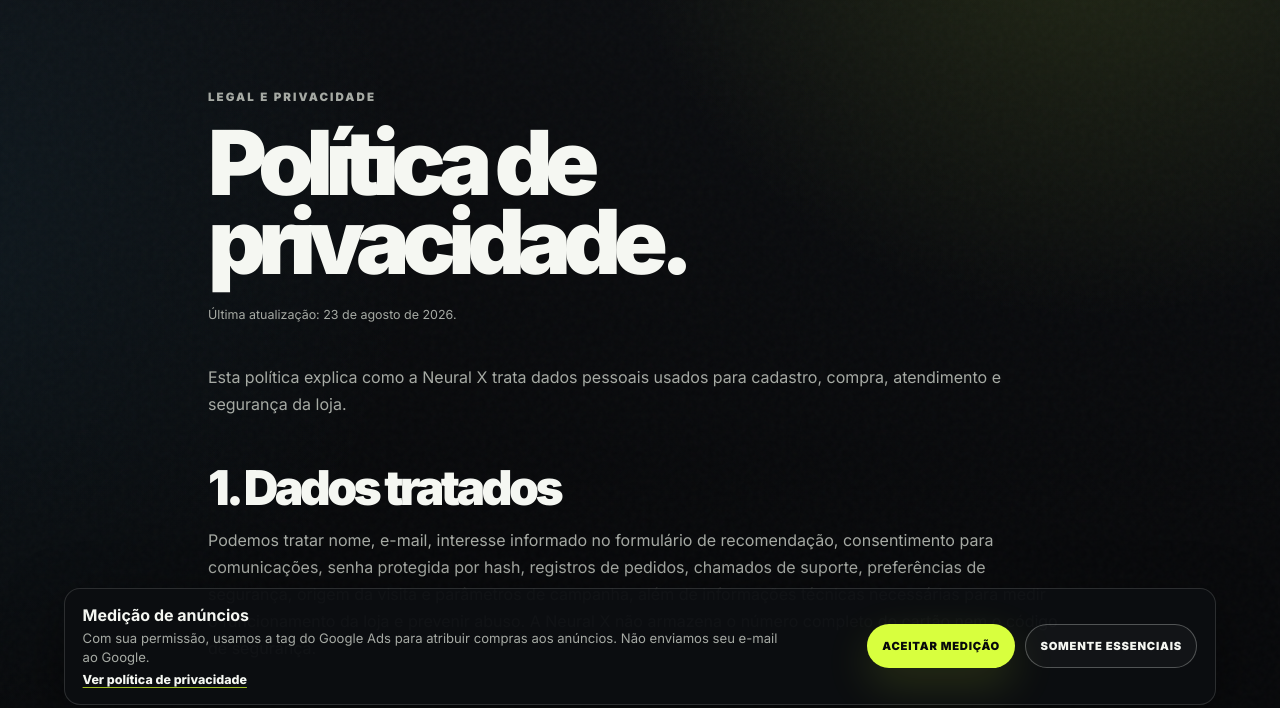
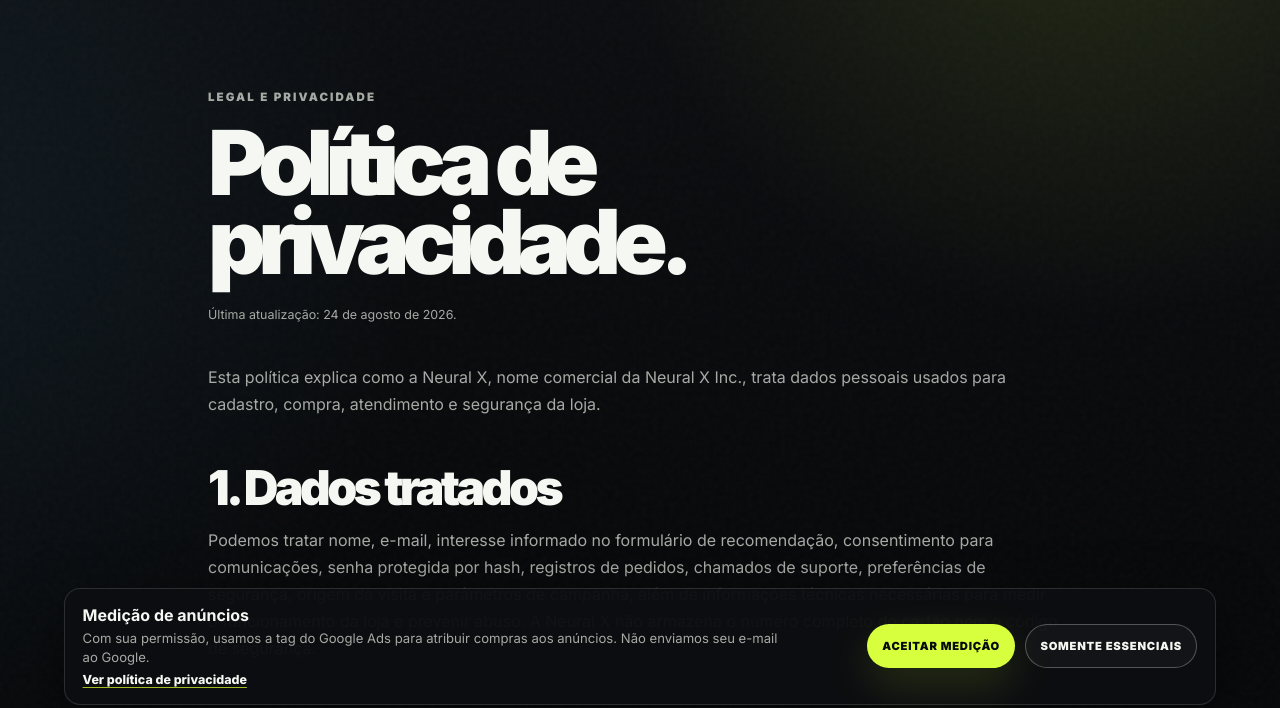
Before and after one commit to enzofigueiredo45/neural-plugins-site, a website: page privacy.html in a window 1280 px wide. Shown: the part 79-787 px from the top of the page. Drawn offline with Linux system fonts and the light colour scheme; no server answers.

Commit message:
Atualizar privacy.html para emails e políticas

```diff
--- a/privacy.html
+++ b/privacy.html
@@ -8,8 +8,8 @@
   </head>
   <body>
     <header class="site-header"><div class="header-inner"><a class="brand" href="./index.html"><span class="brand-mark">NX</span><span class="brand-name">Neural X</span></a><nav class="main-nav" aria-label="Navegação principal" id="mainNav" data-mobile-nav><a href="./index.html#produtos">Produtos</a><a href="./contact.html">Suporte</a><a href="./terms.html">Termos</a></nav><div class="header-actions"><button class="menu-toggle" type="button" aria-expanded="false" aria-controls="mainNav" aria-label="Abrir menu"><span></span></button></div></div></header>
-    <main class="container legal-page"><article class="legal-copy"><p class="eyebrow">Legal e privacidade</p><h1>Política de privacidade.</h1><p class="legal-meta">Última atualização: 23 de agosto de 2026.</p>
-      <p>Esta política explica como a Neural X trata dados pessoais usados para cadastro, compra, atendimento e segurança da loja.</p>
+    <main class="container legal-page"><article class="legal-copy"><p class="eyebrow">Legal e privacidade</p><h1>Política de privacidade.</h1><p class="legal-meta">Última atualização: 24 de agosto de 2026.</p>
+      <p>Esta política explica como a Neural X, nome comercial da Neural X Inc., trata dados pessoais usados para cadastro, compra, atendimento e segurança da loja.</p>
       <h2>1. Dados tratados</h2><p>Podemos tratar nome, e-mail, interesse informado no formulário de recomendação, consentimento para comunicações, senha protegida por hash, registros de pedidos, chamados de suporte, preferências de segurança, origem da visita e parâmetros de campanha, além de informações técnicas necessárias para medir o funcionamento da loja e prevenir abuso. A Neural X não armazena o número completo do cartão nem o código de segurança.</p>
       <h2>2. Para que usamos</h2><ul><li>Criar e proteger sua conta.</li><li>Vincular pedidos ao e-mail informado no pagamento.</li><li>Recomendar produtos conforme o interesse escolhido.</li><li>Enviar conteúdos e ofertas quando houver consentimento.</li><li>Disponibilizar a biblioteca e prestar suporte.</li><li>Prevenir fraude, abuso e acessos indevidos.</li><li>Cumprir obrigações legais, fiscais e de defesa do consumidor.</li></ul>
       <h2>3. Serviços utilizados</h2><p>O pagamento é processado pela Stripe. A aplicação é hospedada na Vercel e utiliza o recurso de Analytics para métricas de uso, Neon Postgres para dados persistentes e Redis para sessões. Se ativado, o Google reCAPTCHA ajuda a prevenir abuso. Com sua permissão, a tag do Google Ads mede compras e atribui resultados às campanhas. Não ativamos conversões otimizadas nem enviamos seu e-mail na conversão publicitária. Cada provedor trata dados conforme seus próprios termos e medidas de segurança.</p>
```
